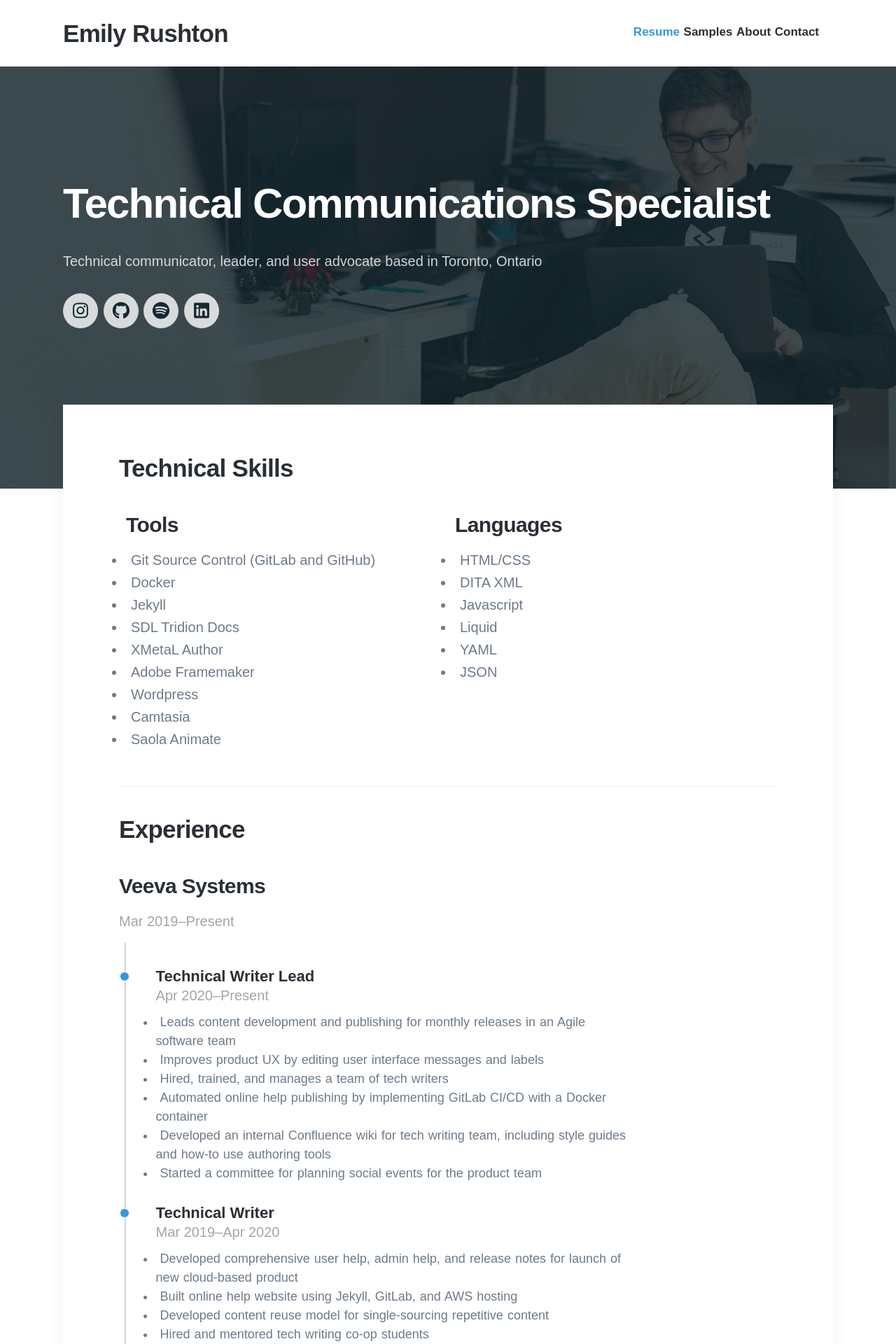
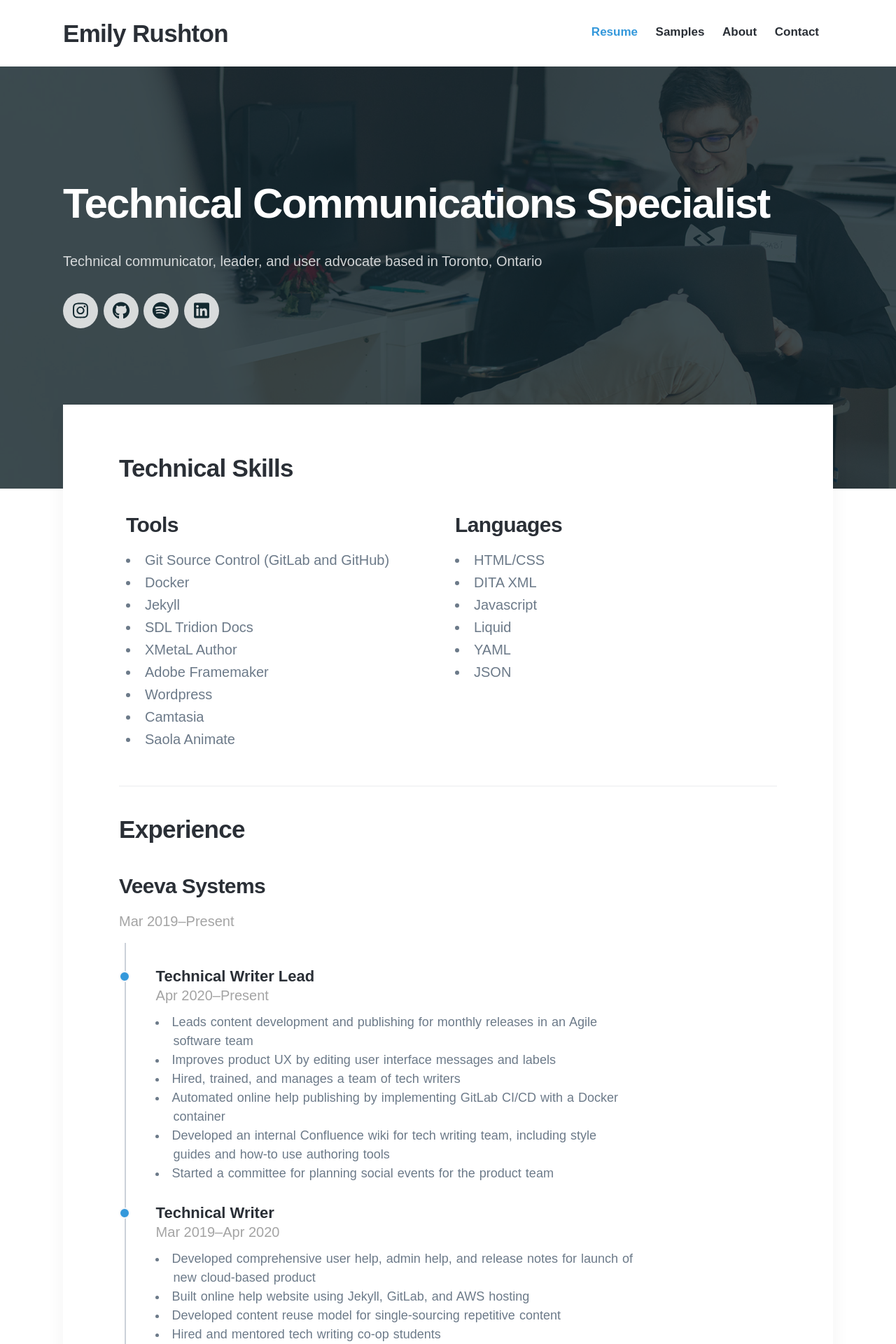
Before and after one commit to emilyrushton/emilyrushton.github.io, a Jekyll site: the page built from index.html, in a window 1280 px wide. Shown: the top 1920 px of the page at 70% size. Built offline with Jekyll 4.4.1, drawn with Linux system fonts in a browser that asks for light colours; nearby versions of some CDN libraries; some web fonts are replaced.

Commit message:
Update custom.css

```diff
--- a/css/custom.css
+++ b/css/custom.css
@@ -64,6 +64,16 @@ h1 span {
    padding: 0 15px;
 }
 
+.timeline-content ul {
+margin-left: 25px;
+}
+
+
+.timeline-content li {
+list-style-position: inside;
+text-indent: -26px;
+}
+
 .timeline-content span {
    font-size: 20px;
 }
@@ -127,8 +137,3 @@ h1 span {
   display: table;
   clear: both;
 }
-
-li {
-list-style-position: inside;
-text-indent: -1em;
-}
```
